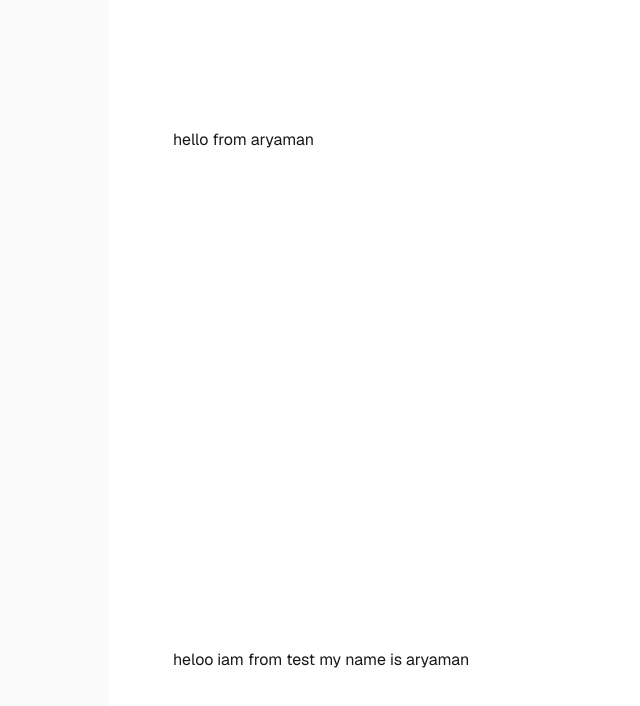
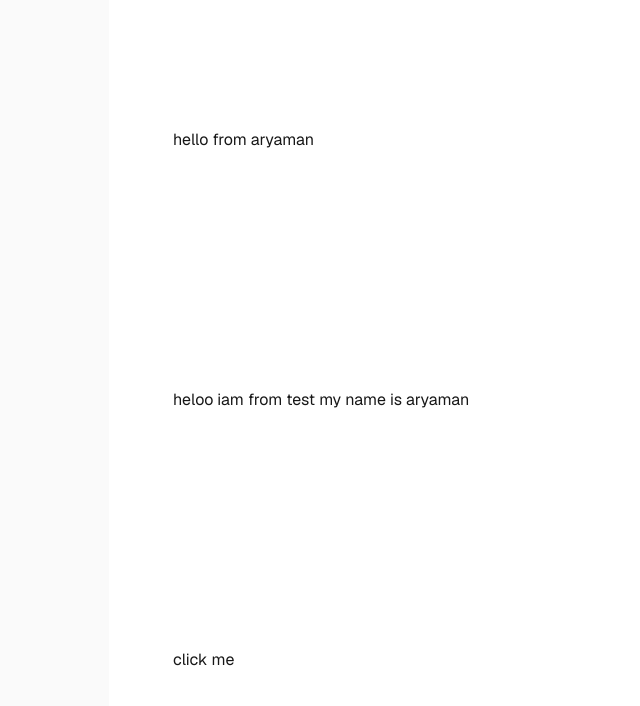
Before and after one commit to Aryaman-niboriya/NEXT-JS, a Next.js app in the folder next/: page / in a window 1280 px wide. Shown: the top 706 px of the page, without its empty margins (147-787 px from the left). Built offline with nearby package versions, Linux system fonts and the light colour scheme.

Commit message:
learn use client in next

```diff
--- a/next/app/page.js
+++ b/next/app/page.js
@@ -1,9 +1,12 @@
+"use client";
+
 export default function Home() {
   return (
     <div className="flex flex-col flex-1 items-center justify-center bg-zinc-50 font-sans dark:bg-black">
       <main className="flex flex-1 w-full max-w-3xl flex-col items-center justify-between py-32 px-16 bg-white dark:bg-black sm:items-start">
         <h1>hello from aryaman</h1>
         <Test name="aryaman" />
+        <button onClick={()=>alert("my name is name")}>click me</button>
       </main>
     </div>
   );
```
